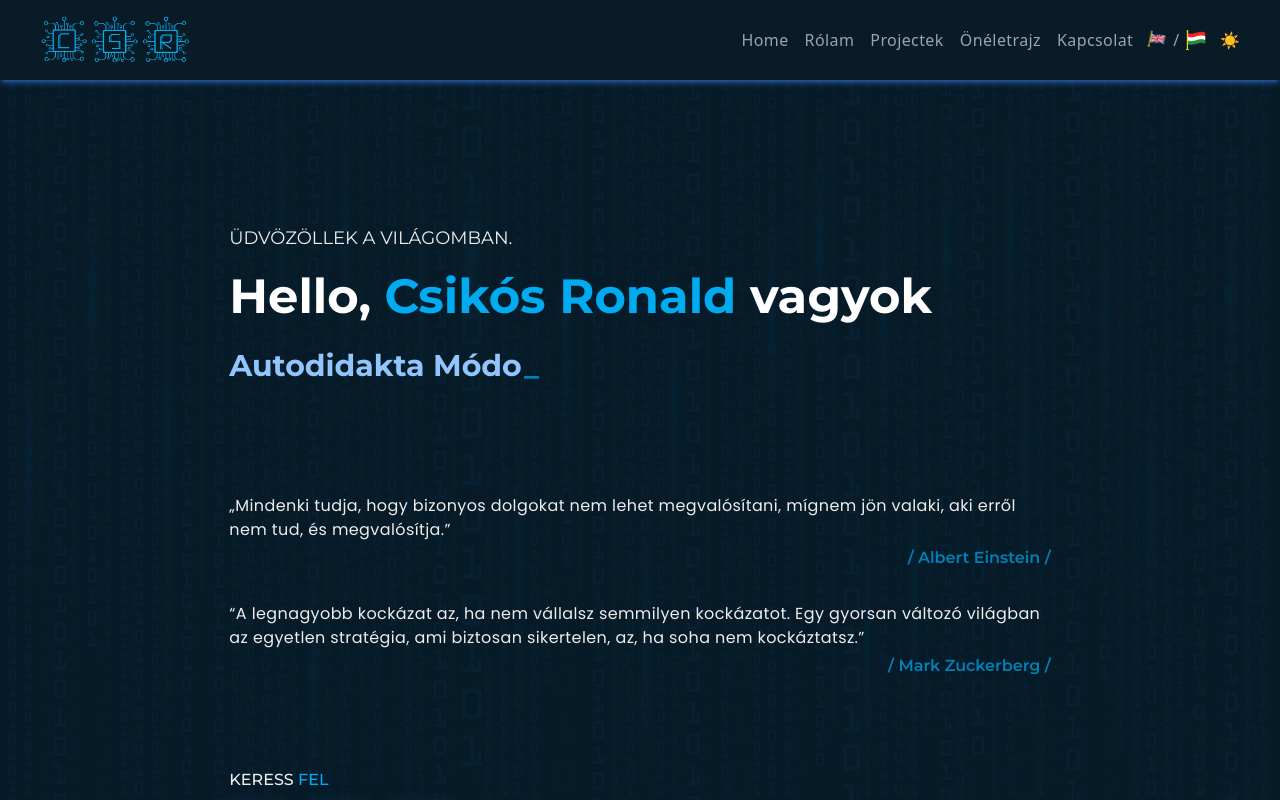
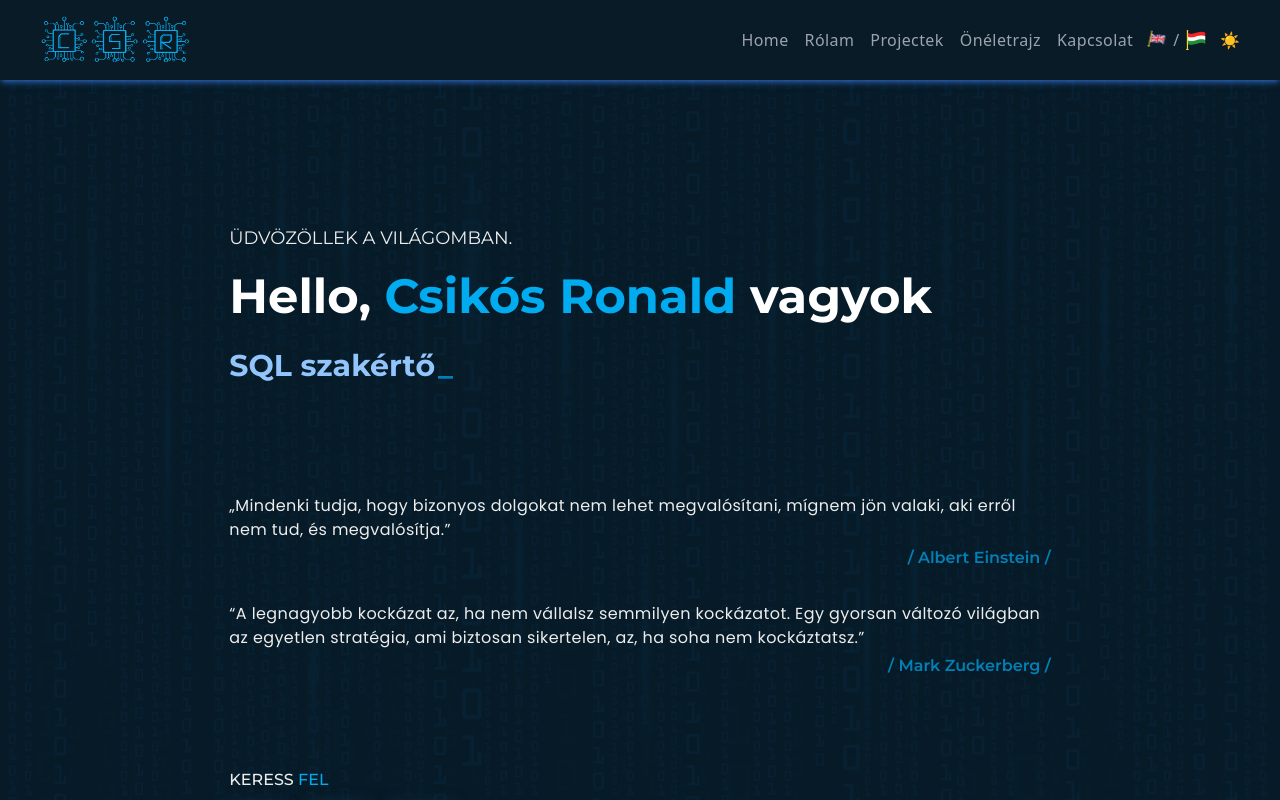
Before and after one commit to Csikito/csr_website, a React (Create React App) app: page / in a window 1280 px wide. Shown: the top 800 px of the page. Built offline with nearby package versions, Linux system fonts and the light colour scheme; what tailwindcss-3d would draw is missing.

Commit message:
modified typewriter words

```diff
--- a/src/components/home/Home.js
+++ b/src/components/home/Home.js
@@ -6,11 +6,7 @@ import { Link } from "react-scroll";
 
 function Home({ content }) {
   const [textHun] = useTypewriter({
-    words: [
-      "Frontend Fejlesztő",
-      "Webfejlesztő",
-      "Autodidakta Módon Tanult Programozó",
-    ],
+    words: ["Python Fejlesztő", "Webfejlesztő", "SQL szakértő"],
     loop: true,
     typeSpeed: 40,
     deleteSpeed: 20,
@@ -18,11 +14,7 @@ function Home({ content }) {
   });
 
   const [textEng] = useTypewriter({
-    words: [
-      "Frontend Developer",
-      "Web Developer",
-      "Self-taught Frontend Programmer",
-    ],
+    words: ["Python Developer", "Web Developer", "SQL Specialist"],
     loop: true,
     typeSpeed: 40,
     deleteSpeed: 20,
@@ -49,7 +41,6 @@ function Home({ content }) {
           </h1>
 
           <h2 className="text-3xl font-bold dark:text-white text-black h-[100px] sml:h-[70px] pt-2">
-            {`${content.title_h1_2 ? "" : "a "}`}
             <span className="dark:text-blue-300   text-gray-600">{`${
               content.title_h1_2 ? textHun : textEng
             }`}</span>
```
